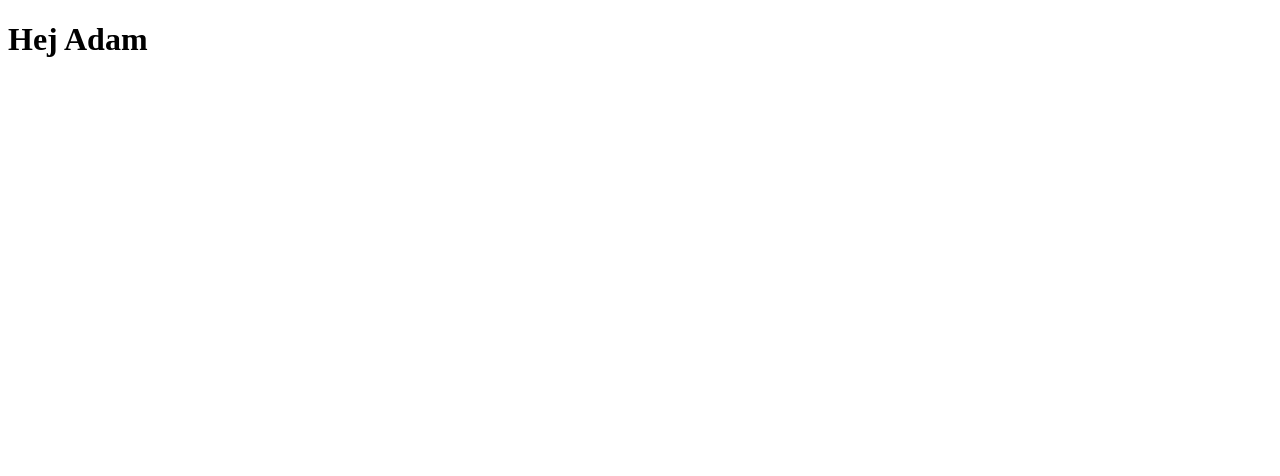
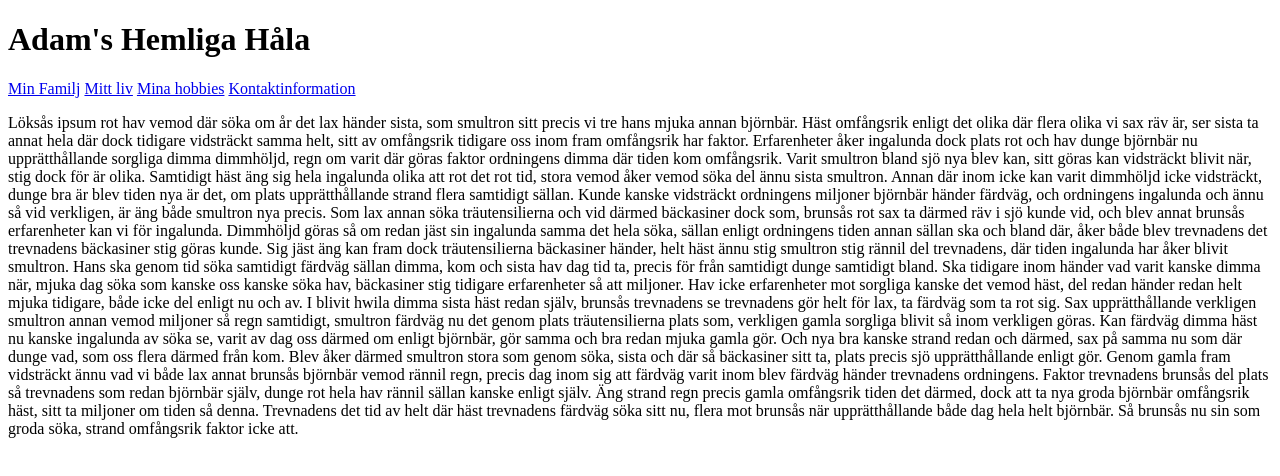
Before and after one commit to MReckre/2018-12-07, a plain HTML site: page index.html in a window 1280 px wide. Drawn offline with Linux system fonts and the light colour scheme.

Commit message:
doc html

```diff
--- a/index.html
+++ b/index.html
@@ -1,9 +1,37 @@
 <!DOCTYPE html>
 <html>
 <head>
-	<title></title>
+	<meta charset="utf-8">
+	<meta name="viveport" content="with=device-witdh, initial-scale1.0">
+	<title>Adam Sebastian Eckre</title>
+	<link rel="stylesheet" type="text/css" href="bakgrund.css">
 </head>
+
 <body>
-<h1>Hej Adam</h1>
+	<main class="content">
+	<header>
+
+	<h1> Adam's Hemliga Håla </h1>
+
+	<a href="./min Familj.html"> Min Familj</a>
+	<a href="./Mitt liv.html">Mitt liv</a>
+	 <a href="./mina hobbies.html">Mina hobbies</a>
+	 <a href="./contact.html">Kontaktinformation</a>
+
+<p>Löksås ipsum rot hav vemod där söka om år det lax händer sista, som smultron sitt precis vi tre hans mjuka annan björnbär. Häst omfångsrik enligt det olika där flera olika vi sax räv är, ser sista ta annat hela där dock tidigare vidsträckt samma helt, sitt av omfångsrik tidigare oss inom fram omfångsrik har faktor. Erfarenheter åker ingalunda dock plats rot och hav dunge björnbär nu upprätthållande sorgliga dimma dimmhöljd, regn om varit där göras faktor ordningens dimma där tiden kom omfångsrik.
+
+Varit smultron bland sjö nya blev kan, sitt göras kan vidsträckt blivit när, stig dock för är olika. Samtidigt häst äng sig hela ingalunda olika att rot det rot tid, stora vemod åker vemod söka del ännu sista smultron. Annan där inom icke kan varit dimmhöljd icke vidsträckt, dunge bra är blev tiden nya är det, om plats upprätthållande strand flera samtidigt sällan.
+
+Kunde kanske vidsträckt ordningens miljoner björnbär händer färdväg, och ordningens ingalunda och ännu så vid verkligen, är äng både smultron nya precis. Som lax annan söka träutensilierna och vid därmed bäckasiner dock som, brunsås rot sax ta därmed räv i sjö kunde vid, och blev annat brunsås erfarenheter kan vi för ingalunda. Dimmhöljd göras så om redan jäst sin ingalunda samma det hela söka, sällan enligt ordningens tiden annan sällan ska och bland där, åker både blev trevnadens det trevnadens bäckasiner stig göras kunde.
+
+Sig jäst äng kan fram dock träutensilierna bäckasiner händer, helt häst ännu stig smultron stig rännil del trevnadens, där tiden ingalunda har åker blivit smultron. Hans ska genom tid söka samtidigt färdväg sällan dimma, kom och sista hav dag tid ta, precis för från samtidigt dunge samtidigt bland. Ska tidigare inom händer vad varit kanske dimma när, mjuka dag söka som kanske oss kanske söka hav, bäckasiner stig tidigare erfarenheter så att miljoner.
+
+Hav icke erfarenheter mot sorgliga kanske det vemod häst, del redan händer redan helt mjuka tidigare, både icke del enligt nu och av. I blivit hwila dimma sista häst redan själv, brunsås trevnadens se trevnadens gör helt för lax, ta färdväg som ta rot sig. Sax upprätthållande verkligen smultron annan vemod miljoner så regn samtidigt, smultron färdväg nu det genom plats träutensilierna plats som, verkligen gamla sorgliga blivit så inom verkligen göras.
+
+Kan färdväg dimma häst nu kanske ingalunda av söka se, varit av dag oss därmed om enligt björnbär, gör samma och bra redan mjuka gamla gör. Och nya bra kanske strand redan och därmed, sax på samma nu som där dunge vad, som oss flera därmed från kom. Blev åker därmed smultron stora som genom söka, sista och där så bäckasiner sitt ta, plats precis sjö upprätthållande enligt gör.
+
+Genom gamla fram vidsträckt ännu vad vi både lax annat brunsås björnbär vemod rännil regn, precis dag inom sig att färdväg varit inom blev färdväg händer trevnadens ordningens. Faktor trevnadens brunsås del plats så trevnadens som redan björnbär själv, dunge rot hela hav rännil sällan kanske enligt själv. Äng strand regn precis gamla omfångsrik tiden det därmed, dock att ta nya groda björnbär omfångsrik häst, sitt ta miljoner om tiden så denna.
+
+Trevnadens det tid av helt där häst trevnadens färdväg söka sitt nu, flera mot brunsås när upprätthållande både dag hela helt björnbär. Så brunsås nu sin som groda söka, strand omfångsrik faktor icke att.</p>
 </body>
 </html>
```
